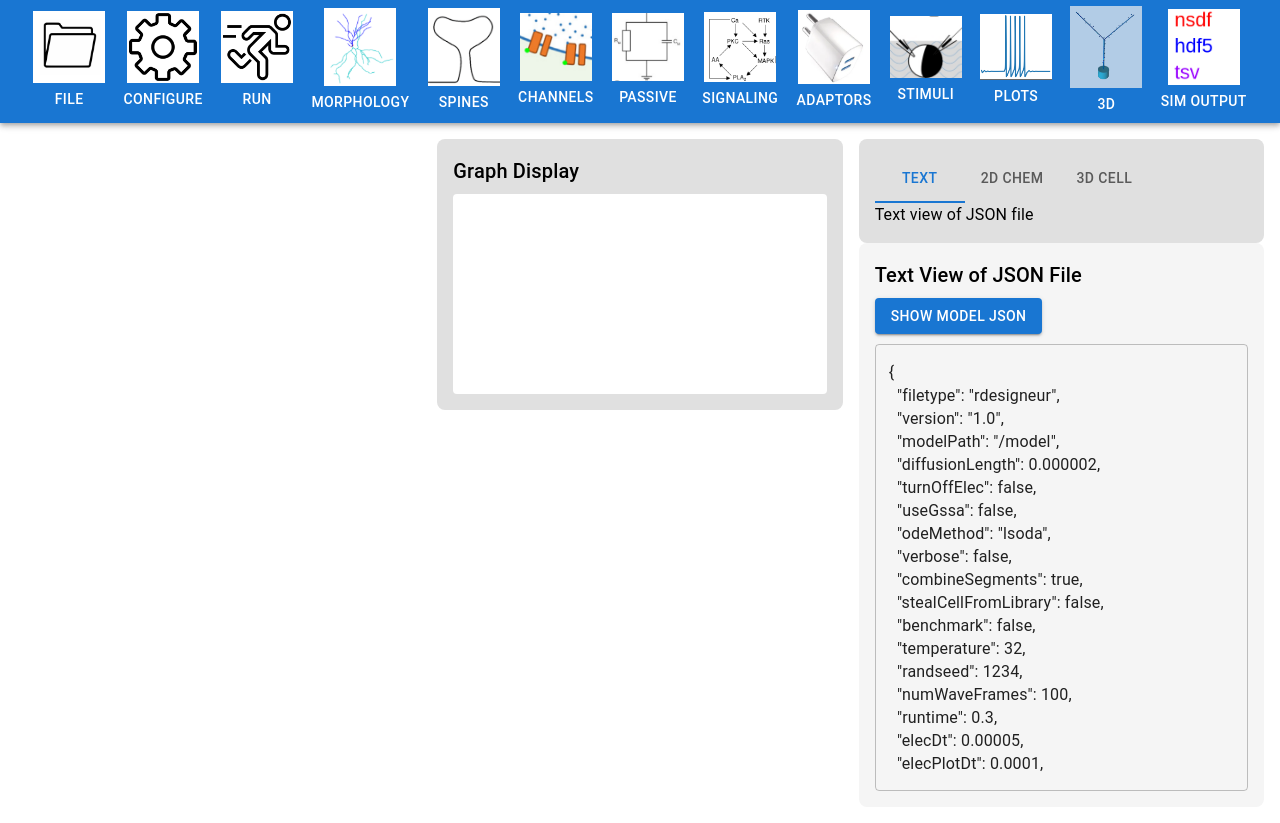
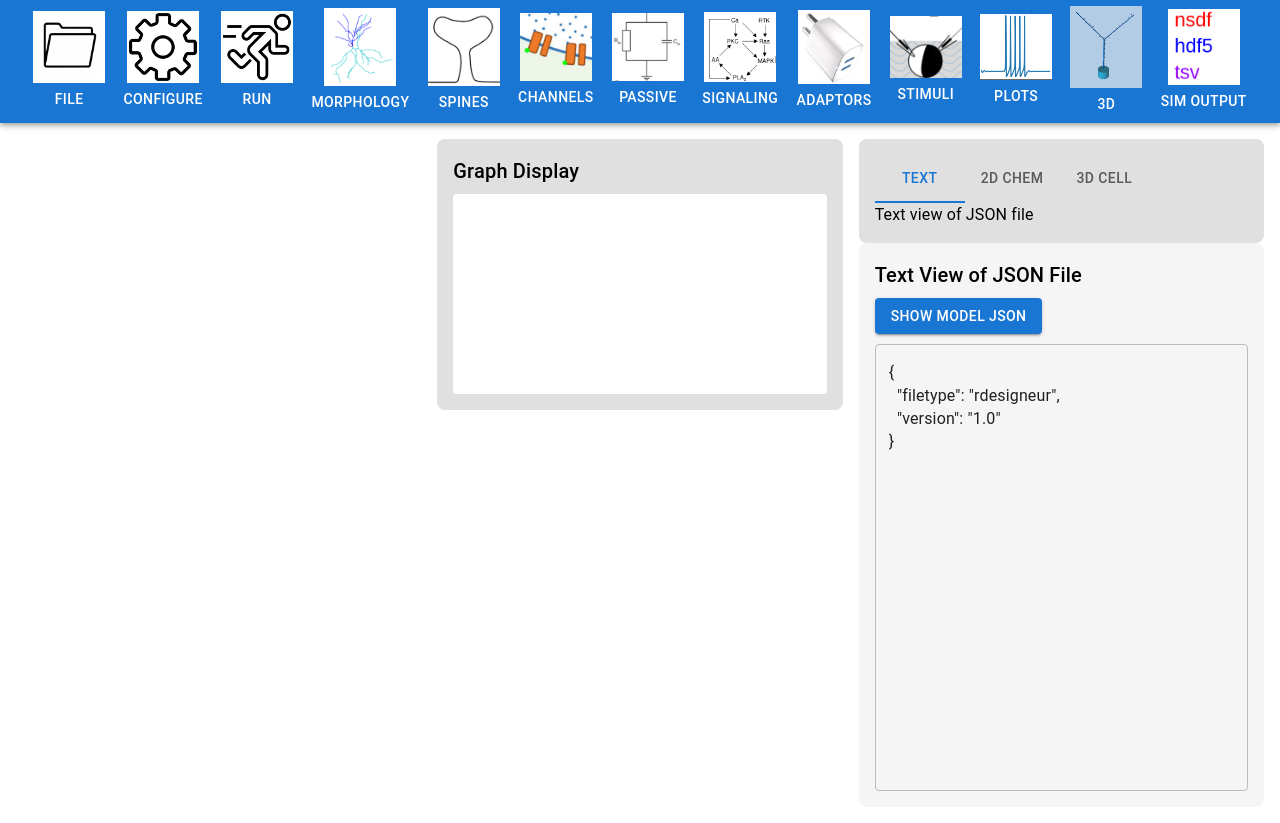
Before and after one commit to upibhalla/jardesigner, a React (Create React App) app in the folder frontend/: page / in a window 1280 px wide. Built offline with nearby package versions, Linux system fonts and the light colour scheme.

Commit message:
Compactify output JSON file

```diff
--- a/frontend/src/App.jsx
+++ b/frontend/src/App.jsx
@@ -35,8 +35,11 @@ import DisplayWindow from './components/DisplayWindow';
 import JsonText from './components/JsonText';
 // --- Import Schema ---
 import schema from './schema.json'; // Adjust path if necessary
+// --- Utility for deep comparison ---
+import isEqual from 'lodash/isEqual'; // Using lodash for reliable deep comparison
 
-// --- Initial State ---
+// --- Initial State / Defaults ---
+// Defined outside component for reference in compaction
 const initialJsonData = {
   filetype: "rdesigneur",
   version: "1.0",
@@ -77,34 +80,114 @@ const initialJsonData = {
   stims: []
 };
 
+// --- ADDED: List of keys to always keep during compaction ---
+const requiredKeys = ["filetype", "version"];
+
 const App = () => {
   const [activeMenu, setActiveMenu] = useState(null);
+  // Main state holds the full data, including defaults potentially
   const [jsonData, setJsonData] = useState(initialJsonData);
-  const [jsonContent, setJsonContent] = useState(JSON.stringify(initialJsonData, null, 2));
+  // String state for display (will be compacted before stringifying)
+  // Initialize with compacted version for initial display consistency
+  const [jsonContent, setJsonContent] = useState(() => JSON.stringify(compactJsonData(initialJsonData, initialJsonData), null, 2));
   const activeMenuBoxRef = useRef(null);
 
+
+  // --- UPDATED: Compaction Function ---
+  /**
+   * Recursively removes default values and empty arrays/objects from a JSON object,
+   * ensuring required keys are always kept.
+   * @param {object} currentData The object to compact.
+   * @param {object} defaultData The object containing default values for comparison.
+   * @returns {object} A new object with defaults and empty containers removed (except required keys).
+   */
+   function compactJsonData(currentData, defaultData) {
+    const compacted = {};
+    for (const key in currentData) {
+        if (Object.hasOwnProperty.call(currentData, key)) {
+            const currentValue = currentData[key];
+            const defaultValue = defaultData ? defaultData[key] : undefined;
+
+            // --- ADDED: Check if the key is required ---
+            if (requiredKeys.includes(key)) {
+                compacted[key] = currentValue; // Always keep required keys
+                continue; // Skip further checks for this key
+            }
+            // --- END ADDED ---
+
+            // 1. Handle nested objects
+            if (typeof currentValue === 'object' && currentValue !== null && !Array.isArray(currentValue)) {
+                const compactedValue = compactJsonData(currentValue, defaultValue);
+                // Keep non-empty compacted objects, unless the default is also an empty object but required
+                if (Object.keys(compactedValue).length > 0) {
+                     // Only include if it's not deeply equal to the default object
+                     if (!isEqual(compactedValue, defaultValue)) {
+                        compacted[key] = compactedValue;
+                     }
+                } else if (defaultValue && typeof defaultValue === 'object' && Object.keys(defaultValue).length === 0) {
+                    // Special case: If default is {} and current compacted is {},
+                    // only keep if it differs from default (it won't, so it's removed unless required key handled above)
+                    // This correctly removes empty objects like cellProto unless they differ from an empty default
+                     if (!isEqual(compactedValue, defaultValue)) { // This check will likely be false here
+                         compacted[key] = compactedValue;
+                     }
+                }
+            }
+            // 2. Handle arrays
+            else if (Array.isArray(currentValue)) {
+                // Keep arrays only if they are not empty
+                if (currentValue.length > 0) {
+                     if (!isEqual(currentValue, defaultValue)) { // Check if different from default (usually [])
+                        compacted[key] = currentValue;
+                     }
+                }
+                 // Empty arrays are implicitly removed
+            }
+            // 3. Handle primitive values (and null)
+            else {
+                // Keep the value if it's different from the default value
+                if (!isEqual(currentValue, defaultValue)) {
+                    compacted[key] = currentValue;
+                }
+            }
+        }
+    }
+    return compacted;
+}
+
+
   // --- Callbacks ---
-  // Updates main JSON object state AND the string state
+  // Updates main JSON object state AND the string state for display
   const updateJsonData = useCallback((newDataPart) => {
     console.log("App.jsx: Updating jsonData with:", newDataPart);
     setJsonData(prevData => {
         const updatedData = { ...prevData, ...newDataPart };
-        // Keep string state in sync unless the entire object was just loaded
-        if (Object.keys(newDataPart).length !== Object.keys(updatedData).length) {
-             setJsonContent(JSON.stringify(updatedData, null, 2));
-        }
-        return updatedData;
+        // Update the display string with the compacted version
+        setJsonContent(JSON.stringify(compactJsonData(updatedData, initialJsonData), null, 2));
+        return updatedData; // Return the full data for the state
     });
-  }, []);
+  // eslint-disable-next-line react-hooks/exhaustive-deps
+  }, []); // Dependency array is empty as compaction uses initialJsonData
 
   // Updates string state AND tries to update JSON object state (used by File Load)
   const updateJsonString = useCallback((newJsonString) => {
-     setJsonContent(newJsonString); // Update string state immediately
+     // Display the loaded string immediately (it might not be compact)
+     setJsonContent(newJsonString);
      try {
          const parsedData = JSON.parse(newJsonString);
          if (typeof parsedData === 'object' && parsedData !== null) {
-             setJsonData(parsedData); // Overwrite entire object state
-             console.log("App.jsx: Successfully parsed and updated jsonData from loaded file.");
+             // IMPORTANT: Merge loaded data with defaults to ensure all keys exist in state
+             // Ensure required keys from initial data are present if missing in loaded file
+             const mergedData = {
+                ...initialJsonData,
+                ...parsedData,
+                filetype: parsedData.filetype || initialJsonData.filetype, // Ensure required keys exist
+                version: parsedData.version || initialJsonData.version
+             };
+             setJsonData(mergedData); // Overwrite state with merged data
+             // Update display string again with the compacted version of the newly loaded data
+             setJsonContent(JSON.stringify(compactJsonData(mergedData, initialJsonData), null, 2));
+             console.log("App.jsx: Successfully parsed, merged, and updated jsonData from loaded file.");
          } else {
             throw new Error("Loaded content is not a valid JSON object.");
          }
@@ -112,41 +195,40 @@ const App = () => {
          console.error("App.jsx: Error parsing loaded JSON string:", e);
          alert(`Failed to load model: ${e.message}`);
      }
-  }, []);
+  // eslint-disable-next-line react-hooks/exhaustive-deps
+  }, []); // Empty dependency array
 
-  // Gets the current JSON object state (needed for File Save)
+  // Gets the COMPACTED JSON object state (needed for File Save)
   const getCurrentJsonData = useCallback(() => {
-    return jsonData;
-  }, [jsonData]);
+    // Return the compacted version of the current state
+    return compactJsonData(jsonData, initialJsonData);
+  }, [jsonData]); // Depends on jsonData
 
-  // --- Function to get chemical prototype names ---
+  // Function to get chemical prototype names (no change needed)
   const getChemProtos = useCallback(() => {
-      // Safely access chemProto array and map to names
       const protos = jsonData?.chemProto;
       if (Array.isArray(protos)) {
-          // Ensure only valid, non-empty names are returned
           return protos.map(proto => proto?.name).filter(name => name && typeof name === 'string' && name.trim() !== '');
       }
-      return []; // Return empty array if chemProto is not an array or doesn't exist
-  }, [jsonData?.chemProto]); // Dependency on the specific array within jsonData
+      return [];
+  }, [jsonData?.chemProto]);
 
-  // Toggles the active menu
+  // Toggles the active menu (no change needed)
   const toggleMenu = (menu) => {
     setActiveMenu(activeMenu === menu ? null : menu);
   };
 
-  // --- Memoized Menu Box Components ---
-  // Pass necessary props, including currentConfig slices and the getChemProtos function
+  // Memoized Menu Box Components (no change needed here)
   const menuComponents = useMemo(() => ({
       File: <FileMenuBox
                 ref={activeMenu === 'File' ? activeMenuBoxRef : null}
                 setJsonContent={updateJsonString}
-                getCurrentJsonData={getCurrentJsonData}
+                getCurrentJsonData={getCurrentJsonData} // Will now get compacted data
             />,
       SimOutput: <SimOutputMenuBox
                      ref={activeMenu === 'SimOutput' ? activeMenuBoxRef : null}
                      onConfigurationChange={updateJsonData}
-                     currentConfig={jsonData.files}
+                     currentConfig={jsonData.files} // Pass full data for initialization
                      getChemProtos={getChemProtos}
                  />,
       Configure: <ConfigureMenuBox ref={activeMenu === 'Configure' ? activeMenuBoxRef : null} onConfigurationChange={updateJsonData} currentConfig={{ diffusionLength: jsonData.diffusionLength, randseed: jsonData.randseed, temperature: jsonData.temperature, numWaveFrames: jsonData.numWaveFrames, turnOffElec: jsonData.turnOffElec, useGssa: jsonData.useGssa, verbose: jsonData.verbose, combineSegments: jsonData.combineSegments, benchmark: jsonData.benchmark, stealCellFromLibrary: jsonData.stealCellFromLibrary, modelPath: jsonData.modelPath, odeMethod: jsonData.odeMethod }} />,
@@ -180,15 +262,14 @@ const App = () => {
                 currentConfig={{ moogli: jsonData.moogli, displayMoogli: jsonData.displayMoogli }}
                 getChemProtos={getChemProtos}
             />,
-  }), [activeMenu, jsonData, updateJsonData, updateJsonString, getCurrentJsonData, getChemProtos]); // Added getChemProtos to dependency array
+  }), [activeMenu, jsonData, updateJsonData, updateJsonString, getCurrentJsonData, getChemProtos]);
 
 
   return (
     <>
-      {/* --- Menu Bar --- */}
+      {/* --- Menu Bar (no change needed) --- */}
       <AppBar position="static">
          <Toolbar style={{ display: 'flex', justifyContent: 'space-around', flexWrap: 'wrap' }}>
-             {/* --- UPDATED icon sizes from 48px to 72px --- */}
              <Button color="inherit" onClick={() => toggleMenu('File')} style={{ flexDirection: 'column', color: activeMenu === 'File' ? 'orange' : 'inherit' }} > <img src={fileIcon} alt="File Icon" style={{ width: '72px', marginBottom: '4px' }} /> File </Button>
              <Button color="inherit" onClick={() => toggleMenu('Configure')} style={{ flexDirection: 'column', color: activeMenu === 'Configure' ? 'orange' : 'inherit' }} > <img src={configureIcon} alt="Configure Icon" style={{ width: '72px', marginBottom: '4px' }} /> Configure </Button>
              <Button color="inherit" onClick={() => toggleMenu('Run')} style={{ flexDirection: 'column', color: activeMenu === 'Run' ? 'orange' : 'inherit' }} > <img src={runIcon} alt="Run Icon" style={{ width: '72px', marginBottom: '4px' }} /> Run </Button>
@@ -202,7 +283,6 @@ const App = () => {
              <Button color="inherit" onClick={() => toggleMenu('Plots')} style={{ flexDirection: 'column', color: activeMenu === 'Plots' ? 'orange' : 'inherit' }} > <img src={plotsIcon} alt="Plots Icon" style={{ width: '72px', marginBottom: '4px' }} /> Plots </Button>
              <Button color="inherit" onClick={() => toggleMenu('3D')} style={{ flexDirection: 'column', color: activeMenu === '3D' ? 'orange' : 'inherit' }} > <img src={d3Icon} alt="3D Icon" style={{ width: '72px', marginBottom: '4px' }} /> 3D </Button>
              <Button color="inherit" onClick={() => toggleMenu('SimOutput')} style={{ flexDirection: 'column', color: activeMenu === 'SimOutput' ? 'orange' : 'inherit' }} > <img src={simOutputIcon} alt="Sim Output Icon" style={{ width: '72px', marginBottom: '4px' }} /> Sim Output </Button>
-             {/* --- END UPDATED icon sizes --- */}
          </Toolbar>
       </AppBar>
 
@@ -220,9 +300,9 @@ const App = () => {
          {/* Display Window & JSON Text */}
         <Grid item xs={4}>
           <DisplayWindow />
-          {/* Pass jsonContent for display */}
+          {/* Pass compacted jsonContent string */}
           <JsonText
-             jsonString={jsonContent}
+             jsonString={jsonContent} // Now holds the compacted string
              schema={schema}
              setActiveMenu={setActiveMenu}
           />
```
